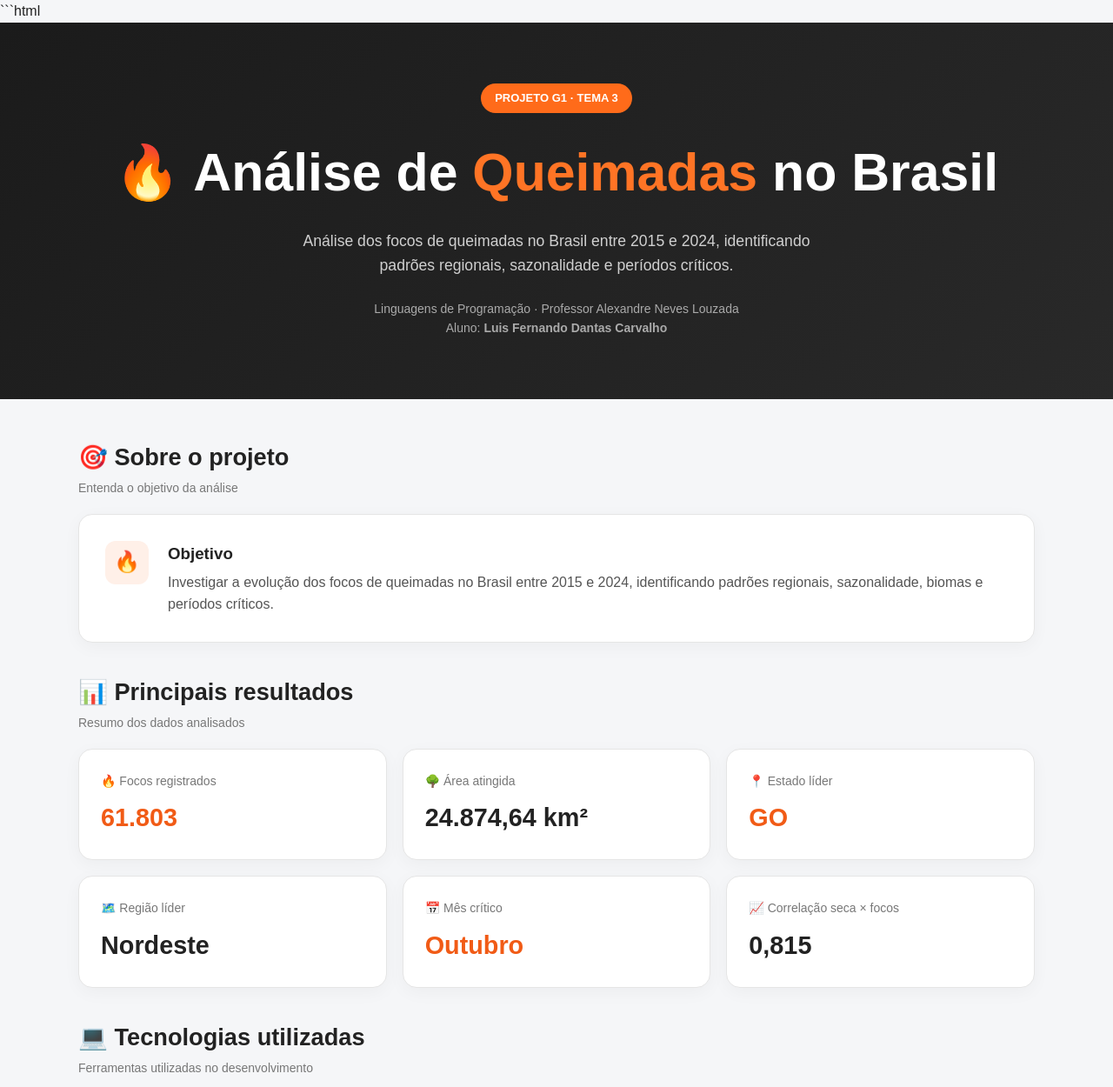
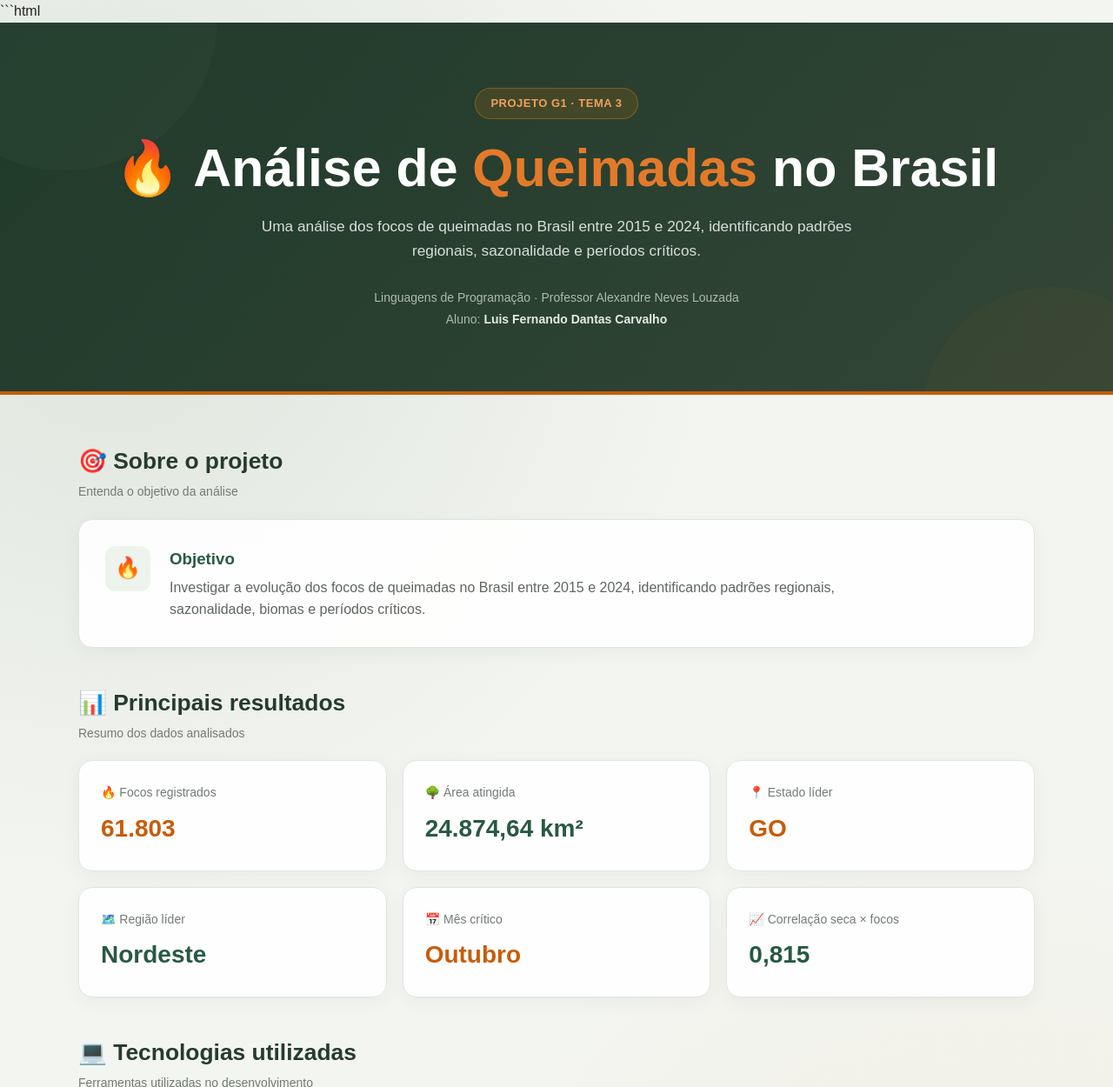
Before and after one commit to FonFonauta/Analise-de-queimadas-no-Brasil, a plain HTML site: page index.html in a window 1280 px wide. Shown: the top 1250 px of the page at 87% size. Drawn offline with Linux system fonts and the light colour scheme.

Commit message:
Update index.html

```diff
--- a/index.html
+++ b/index.html
@@ -10,9 +10,9 @@
 
   <style>
 
-    /* =========================
+    /* =========================================
        CONFIGURAÇÕES GERAIS
-    ========================= */
+    ========================================= */
 
     * {
       margin: 0;
@@ -20,10 +20,36 @@
       box-sizing: border-box;
     }
 
+    html {
+      scroll-behavior: smooth;
+    }
+
     body {
       font-family: Arial, Helvetica, sans-serif;
-      background: #f5f6f8;
+
+      /*
+        Fundo inspirado em natureza:
+        verde muito suave + bege.
+        O laranja aparece apenas como detalhe.
+      */
+
+      background:
+        radial-gradient(
+          circle at 10% 15%,
+          rgba(76, 110, 75, 0.12),
+          transparent 35%
+        ),
+
+        radial-gradient(
+          circle at 90% 80%,
+          rgba(217, 119, 6, 0.07),
+          transparent 35%
+        ),
+
+        #f3f5f1;
+
       color: #222;
+
       line-height: 1.6;
     }
 
@@ -34,228 +60,495 @@
     }
 
 
-    /* =========================
+    /* =========================================
        CABEÇALHO
-    ========================= */
+    ========================================= */
 
     header {
-      background: linear-gradient(135deg, #1b1b1b, #292929);
+
+      background:
+        linear-gradient(
+          135deg,
+          rgba(28, 55, 39, 0.98),
+          rgba(43, 62, 47, 0.96)
+        );
+
       color: white;
-      padding: 70px 20px;
+
+      padding: 75px 20px 70px;
+
       text-align: center;
+
+      border-bottom: 4px solid #c65d0a;
+
+      position: relative;
+
+      overflow: hidden;
     }
 
+
+    /*
+      Pequeno detalhe decorativo no fundo.
+      É propositalmente discreto.
+    */
+
+    header::before {
+
+      content: "";
+
+      position: absolute;
+
+      width: 350px;
+      height: 350px;
+
+      border-radius: 50%;
+
+      background: rgba(255, 255, 255, 0.025);
+
+      top: -180px;
+      left: -100px;
+    }
+
+
+    header::after {
+
+      content: "";
+
+      position: absolute;
+
+      width: 300px;
+      height: 300px;
+
+      border-radius: 50%;
+
+      background: rgba(217, 119, 6, 0.04);
+
+      bottom: -180px;
+      right: -80px;
+    }
+
+
+    header > * {
+      position: relative;
+      z-index: 2;
+    }
+
+
+    /* TAG */
+
     .tag {
+
       display: inline-block;
-      background: #ff6b1a;
-      color: white;
-      padding: 7px 16px;
+
+      background: rgba(217, 119, 6, 0.15);
+
+      border: 1px solid rgba(217, 119, 6, 0.45);
+
+      color: #f0a15b;
+
+      padding: 7px 17px;
+
       border-radius: 30px;
+
       font-size: 13px;
+
       font-weight: bold;
+
+      letter-spacing: 0.5px;
+
+      margin-bottom: 22px;
+    }
+
+
+    /* TÍTULO */
+
+    header h1 {
+
+      font-size: clamp(2.2rem, 5vw, 3.8rem);
+
+      line-height: 1.15;
+
+      margin-bottom: 18px;
+
+      font-weight: 700;
+    }
+
+
+    header h1 span {
+
+      color: #e37a2a;
+    }
+
+
+    /* SUBTÍTULO */
+
+    header .subtitle {
+
+      color: #d9dfda;
+
+      font-size: 1.08rem;
+
+      max-width: 680px;
+
+      margin: auto;
+    }
+
+
+    /* INFORMAÇÕES DO ALUNO */
+
+    .student {
+
+      margin-top: 27px;
+
+      color: #aeb9b1;
+
+      font-size: 14px;
+
+      line-height: 1.8;
+    }
+
+
+    .student strong {
+
+      color: #e5ebe6;
+    }
+
+
+    /* =========================================
+       CONTEÚDO PRINCIPAL
+    ========================================= */
+
+    main {
+
+      padding: 55px 0;
+    }
+
+
+    .section {
+
+      margin-bottom: 42px;
+    }
+
+
+    /* TÍTULO DAS SEÇÕES */
+
+    .section-title {
+
       margin-bottom: 20px;
     }
 
-    header h1 {
-      font-size: clamp(2.2rem, 5vw, 3.8rem);
-      margin-bottom: 15px;
+
+    .section-title h2 {
+
+      font-size: 1.65rem;
+
+      color: #263b2d;
+
+      margin-bottom: 3px;
     }
 
-    header h1 span {
-      color: #ff7425;
-    }
 
-    header .subtitle {
-      color: #d0d0d0;
-      font-size: 1.1rem;
-      max-width: 650px;
-      margin: auto;
-    }
+    .section-title p {
 
-    .student {
-      margin-top: 25px;
-      color: #aaa;
+      color: #737b75;
+
       font-size: 14px;
     }
 
 
-    /* =========================
-       CONTEÚDO
-    ========================= */
+    /* =========================================
+       OBJETIVO
+    ========================================= */
 
-    main {
-      padding: 45px 0;
-    }
+    .objective {
 
-    .section {
-      margin-bottom: 35px;
-    }
+      background: rgba(255, 255, 255, 0.92);
 
-    .section-title {
-      margin-bottom: 18px;
-    }
+      border: 1px solid #e0e5df;
 
-    .section-title h2 {
-      font-size: 1.7rem;
-      color: #222;
-    }
+      border-radius: 16px;
 
-    .section-title p {
-      color: #777;
-      font-size: 14px;
-      margin-top: 3px;
+      padding: 30px;
+
+      box-shadow:
+        0 5px 20px rgba(30, 50, 35, 0.05);
     }
 
 
-    /* =========================
-       OBJETIVO
-    ========================= */
+    .objective-content {
 
-    .objective {
-      background: white;
-      border-radius: 16px;
-      padding: 30px;
-      border: 1px solid #e5e5e5;
-      box-shadow: 0 5px 20px rgba(0,0,0,0.04);
-    }
+      display: flex;
 
-    .objective-content {
-      display: flex;
       gap: 22px;
+
       align-items: flex-start;
     }
 
+
     .objective-icon {
-      min-width: 50px;
-      height: 50px;
-      background: #fff0e8;
-      color: #ff6415;
+
+      min-width: 52px;
+
+      height: 52px;
+
+      background: #edf3ed;
+
+      color: #285943;
+
       border-radius: 12px;
 
       display: flex;
+
       align-items: center;
+
       justify-content: center;
 
       font-size: 24px;
     }
 
-    .objective p {
-      color: #555;
-      margin-top: 5px;
+
+    .objective h3 {
+
+      color: #285943;
+
+      margin-bottom: 5px;
     }
 
 
-    /* =========================
+    .objective p {
+
+      color: #5f6661;
+
+      max-width: 850px;
+    }
+
+
+    /* =========================================
        INDICADORES
-    ========================= */
+    ========================================= */
 
     .kpis {
+
       display: grid;
-      grid-template-columns: repeat(3, 1fr);
+
+      grid-template-columns:
+        repeat(3, 1fr);
+
       gap: 18px;
     }
 
+
     .kpi {
-      background: white;
-      border: 1px solid #e5e5e5;
+
+      background: rgba(255, 255, 255, 0.95);
+
+      border: 1px solid #e0e5df;
+
       border-radius: 16px;
+
       padding: 25px;
 
-      box-shadow: 0 5px 20px rgba(0,0,0,0.04);
+      min-height: 125px;
 
-      transition: transform 0.2s ease,
-                  box-shadow 0.2s ease;
+      box-shadow:
+        0 5px 20px rgba(30, 50, 35, 0.05);
+
+      transition:
+        transform 0.2s ease,
+        box-shadow 0.2s ease,
+        border-color 0.2s ease;
     }
 
+
     .kpi:hover {
+
       transform: translateY(-4px);
-      box-shadow: 0 10px 25px rgba(0,0,0,0.08);
+
+      border-color: #cbd8cd;
+
+      box-shadow:
+        0 10px 25px rgba(30, 50, 35, 0.09);
     }
 
+
     .kpi-label {
-      color: #777;
+
+      color: #737b75;
+
       font-size: 14px;
+
       margin-bottom: 8px;
     }
 
+
     .kpi-value {
-      font-size: 1.8rem;
+
+      font-size: 1.75rem;
+
       font-weight: bold;
-      color: #222;
-    }
 
-    .kpi-value.orange {
-      color: #f15b16;
+      color: #285943;
     }
 
 
-    /* =========================
+    /*
+      Laranja somente nos destaques.
+    */
+
+    .kpi-value.orange {
+
+      color: #c65d0a;
+    }
+
+
+    /* =========================================
        TECNOLOGIAS
-    ========================= */
+    ========================================= */
 
     .technologies {
-      background: white;
-      border: 1px solid #e5e5e5;
+
+      background: rgba(255, 255, 255, 0.92);
+
+      border: 1px solid #e0e5df;
+
       border-radius: 16px;
+
       padding: 30px;
+
+      box-shadow:
+        0 5px 20px rgba(30, 50, 35, 0.05);
     }
 
+
     .tech-list {
+
       display: flex;
+
       flex-wrap: wrap;
+
       gap: 12px;
     }
 
+
     .tech {
-      background: #f6f6f6;
-      border: 1px solid #e2e2e2;
+
+      background: #f1f4f1;
+
+      border: 1px solid #dce3dc;
+
       border-radius: 10px;
 
       padding: 10px 17px;
 
       font-size: 14px;
+
       font-weight: bold;
-      color: #444;
+
+      color: #405047;
+
+      transition: 0.2s;
     }
 
 
-    /* =========================
+    .tech:hover {
+
+      background: #e6eee7;
+
+      border-color: #c7d7ca;
+
+      transform: translateY(-2px);
+    }
+
+
+    /* =========================================
        DASHBOARD
-    ========================= */
+    ========================================= */
 
     .dashboard {
-      background: linear-gradient(
-        135deg,
-        #ff6415,
-        #e94b00
-      );
+
+      background:
+        linear-gradient(
+          135deg,
+          #285943,
+          #214a36
+        );
 
       color: white;
+
       border-radius: 18px;
-      padding: 40px;
+
+      padding: 45px 30px;
+
       text-align: center;
 
-      box-shadow: 0 12px 30px rgba(230, 80, 0, 0.2);
+      box-shadow:
+        0 12px 30px rgba(30, 70, 45, 0.18);
+
+      position: relative;
+
+      overflow: hidden;
     }
 
+
+    /*
+      Brilho extremamente discreto.
+    */
+
+    .dashboard::after {
+
+      content: "";
+
+      position: absolute;
+
+      width: 280px;
+      height: 280px;
+
+      border-radius: 50%;
+
+      background: rgba(255, 255, 255, 0.035);
+
+      right: -120px;
+      bottom: -170px;
+    }
+
+
+    .dashboard > * {
+
+      position: relative;
+
+      z-index: 2;
+    }
+
+
     .dashboard h2 {
+
       font-size: 1.8rem;
+
       margin-bottom: 10px;
     }
 
+
     .dashboard p {
+
       max-width: 650px;
-      margin: 0 auto 25px;
-      color: #fff1e9;
+
+      margin: 0 auto 26px;
+
+      color: #dbe7de;
     }
 
+
+    /* BOTÃO */
+
     .button {
+
       display: inline-block;
 
-      background: white;
-      color: #e9510a;
+      background: #ffffff;
 
-      padding: 12px 22px;
+      color: #285943;
+
+      padding: 13px 24px;
 
       border-radius: 9px;
 
@@ -264,62 +557,85 @@
       font-weight: bold;
 
       transition: 0.2s;
-    }
 
-    .button:hover {
-      transform: translateY(-2px);
-      background: #fff8f4;
+      box-shadow:
+        0 5px 15px rgba(0, 0, 0, 0.12);
     }
 
 
-    /* =========================
+    .button:hover {
+
+      transform: translateY(-2px);
+
+      background: #f4f7f4;
+
+      box-shadow:
+        0 8px 20px rgba(0, 0, 0, 0.16);
+    }
+
+
+    /* =========================================
        OBSERVAÇÃO
-    ========================= */
+    ========================================= */
 
     .notice {
+
       background: #fffaf5;
-      border-left: 4px solid #ff6415;
+
+      border: 1px solid #f1e2d3;
+
+      border-left: 4px solid #c65d0a;
 
       padding: 22px;
 
       border-radius: 10px;
 
       color: #666;
+
+      font-size: 14px;
     }
 
+
     .notice strong {
+
       color: #333;
     }
 
 
-    /* =========================
-       FOOTER
-    ========================= */
+    /* =========================================
+       RODAPÉ
+    ========================================= */
 
     footer {
-      background: #1c1c1c;
-      color: #999;
+
+      background: #1d2a22;
+
+      color: #9eaaa2;
 
       text-align: center;
 
-      padding: 30px 20px;
+      padding: 32px 20px;
 
       font-size: 14px;
     }
 
+
     footer strong {
-      color: #ddd;
+
+      color: #dce4de;
     }
 
 
-    /* =========================
+    /* =========================================
        RESPONSIVIDADE
-    ========================= */
+    ========================================= */
 
-    @media (max-width: 800px) {
+    @media (max-width: 850px) {
 
       .kpis {
-        grid-template-columns: repeat(2, 1fr);
+
+        grid-template-columns:
+          repeat(2, 1fr);
       }
 
     }
@@ -328,19 +644,44 @@
     @media (max-width: 550px) {
 
       header {
-        padding: 50px 15px;
+
+        padding: 55px 18px;
       }
 
+
+      header h1 {
+
+        font-size: 2.2rem;
+      }
+
+
       .kpis {
+
         grid-template-columns: 1fr;
       }
 
+
       .objective-content {
+
         flex-direction: column;
       }
 
+
+      .objective {
+
+        padding: 23px;
+      }
+
+
+      .technologies {
+
+        padding: 23px;
+      }
+
+
       .dashboard {
-        padding: 30px 20px;
+
+        padding: 35px 20px;
       }
 
     }
@@ -353,9 +694,9 @@
 <body>
 
 
-  <!-- =========================
+  <!-- =========================================
        CABEÇALHO
-  ========================== -->
+  ========================================== -->
 
   <header>
 
@@ -363,63 +704,93 @@
       PROJETO G1 · TEMA 3
     </div>
 
+
     <h1>
       🔥 Análise de <span>Queimadas</span> no Brasil
     </h1>
 
+
     <p class="subtitle">
-      Análise dos focos de queimadas no Brasil entre
-      2015 e 2024, identificando padrões regionais,
-      sazonalidade e períodos críticos.
+
+      Uma análise dos focos de queimadas no Brasil
+      entre 2015 e 2024, identificando padrões
+      regionais, sazonalidade e períodos críticos.
+
     </p>
 
+
     <p class="student">
+
       Linguagens de Programação · Professor Alexandre Neves Louzada
+
       <br>
-      Aluno: <strong>Luis Fernando Dantas Carvalho</strong>
+
+      Aluno:
+      <strong>
+        Luis Fernando Dantas Carvalho
+      </strong>
+
     </p>
 
   </header>
 
 
-  <!-- =========================
+  <!-- =========================================
        CONTEÚDO
-  ========================== -->
+  ========================================== -->
 
   <main>
 
     <div class="container">
 
 
-      <!-- OBJETIVO -->
+      <!-- =========================
+           SOBRE O PROJETO
+      ========================== -->
 
       <section class="section">
 
         <div class="section-title">
-          <h2>🎯 Sobre o projeto</h2>
-          <p>Entenda o objetivo da análise</p>
+
+          <h2>
+            🎯 Sobre o projeto
+          </h2>
+
+          <p>
+            Entenda o objetivo da análise
+          </p>
+
         </div>
+
 
         <div class="objective">
 
           <div class="objective-content">
 
+
             <div class="objective-icon">
               🔥
             </div>
 
+
             <div>
 
-              <h3>Objetivo</h3>
+              <h3>
+                Objetivo
+              </h3>
+
 
               <p>
+
                 Investigar a evolução dos focos de queimadas
                 no Brasil entre 2015 e 2024, identificando
                 padrões regionais, sazonalidade, biomas e
                 períodos críticos.
+
               </p>
 
             </div>
+
 
           </div>
 
@@ -428,18 +799,29 @@
       </section>
 
 
-      <!-- RESULTADOS -->
+      <!-- =========================
+           RESULTADOS
+      ========================== -->
 
       <section class="section">
 
         <div class="section-title">
-          <h2>📊 Principais resultados</h2>
-          <p>Resumo dos dados analisados</p>
+
+          <h2>
+            📊 Principais resultados
+          </h2>
+
+          <p>
+            Resumo dos dados analisados
+          </p>
+
         </div>
 
 
         <div class="kpis">
 
+
+          <!-- KPI 1 -->
 
           <div class="kpi">
 
@@ -454,6 +836,8 @@
           </div>
 
 
+          <!-- KPI 2 -->
+
           <div class="kpi">
 
             <div class="kpi-label">
@@ -466,6 +850,8 @@
 
           </div>
 
+
+          <!-- KPI 3 -->
 
           <div class="kpi">
 
@@ -480,6 +866,8 @@
           </div>
 
 
+          <!-- KPI 4 -->
+
           <div class="kpi">
 
             <div class="kpi-label">
@@ -493,6 +881,8 @@
           </div>
 
 
+          <!-- KPI 5 -->
+
           <div class="kpi">
 
             <div class="kpi-label">
@@ -505,6 +895,8 @@
 
           </div>
 
+
+          <!-- KPI 6 -->
 
           <div class="kpi">
 
@@ -524,13 +916,22 @@
       </section>
 
 
-      <!-- TECNOLOGIAS -->
+      <!-- =========================
+           TECNOLOGIAS
+      ========================== -->
 
       <section class="section">
 
         <div class="section-title">
-          <h2>💻 Tecnologias utilizadas</h2>
-          <p>Ferramentas utilizadas no desenvolvimento</p>
+
+          <h2>
+            💻 Tecnologias utilizadas
+          </h2>
+
+          <p>
+            Ferramentas utilizadas no desenvolvimento
+          </p>
+
         </div>
 
 
@@ -565,7 +966,9 @@
       </section>
 
 
-      <!-- DASHBOARD -->
+      <!-- =========================
+           DASHBOARD
+      ========================== -->
 
       <section class="section">
 
@@ -575,11 +978,15 @@
             📈 Explore os dados
           </h2>
 
+
           <p>
+
             Acesse o dashboard interativo para visualizar
             gráficos e informações detalhadas sobre as
             queimadas no Brasil.
+
           </p>
+
 
           <a
             class="button"
@@ -587,7 +994,9 @@
             target="_blank"
             rel="noopener noreferrer"
           >
+
             🚀 Abrir Dashboard
+
           </a>
 
         </div>
@@ -595,13 +1004,17 @@
       </section>
 
 
-      <!-- OBSERVAÇÃO -->
+      <!-- =========================
+           OBSERVAÇÃO
+      ========================== -->
 
       <section class="section">
 
         <div class="notice">
 
-          <strong>📌 Observação:</strong>
+          <strong>
+            📌 Observação:
+          </strong>
 
           Os dados utilizados neste projeto são simulados
           e foram fornecidos para fins acadêmicos.
@@ -616,9 +1029,9 @@
   </main>
 
 
-  <!-- =========================
+  <!-- =========================================
        RODAPÉ
-  ========================== -->
+  ========================================== -->
 
   <footer>
 
@@ -627,7 +1040,13 @@
     </p>
 
     <p>
-      <strong>Linguagens de Programação</strong> · 2026
+
+      <strong>
+        Linguagens de Programação
+      </strong>
+
+      · 2026
+
     </p>
 
   </footer>
```
